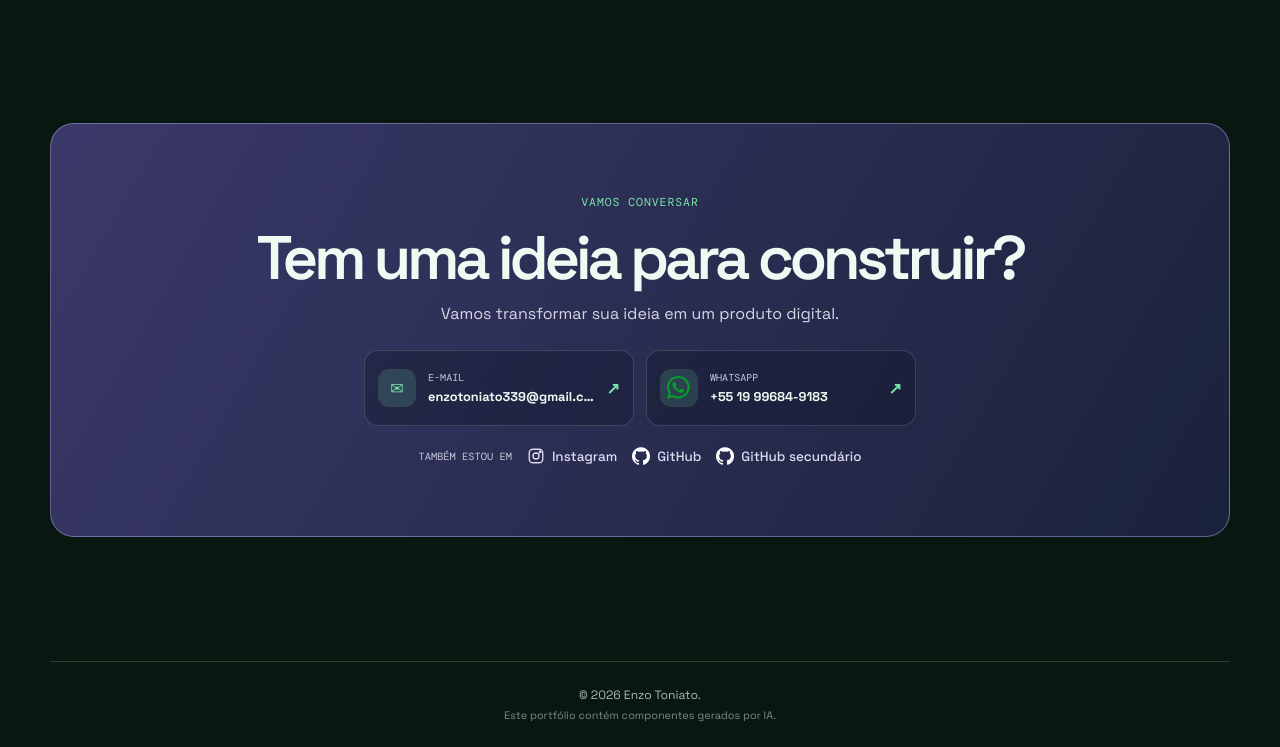
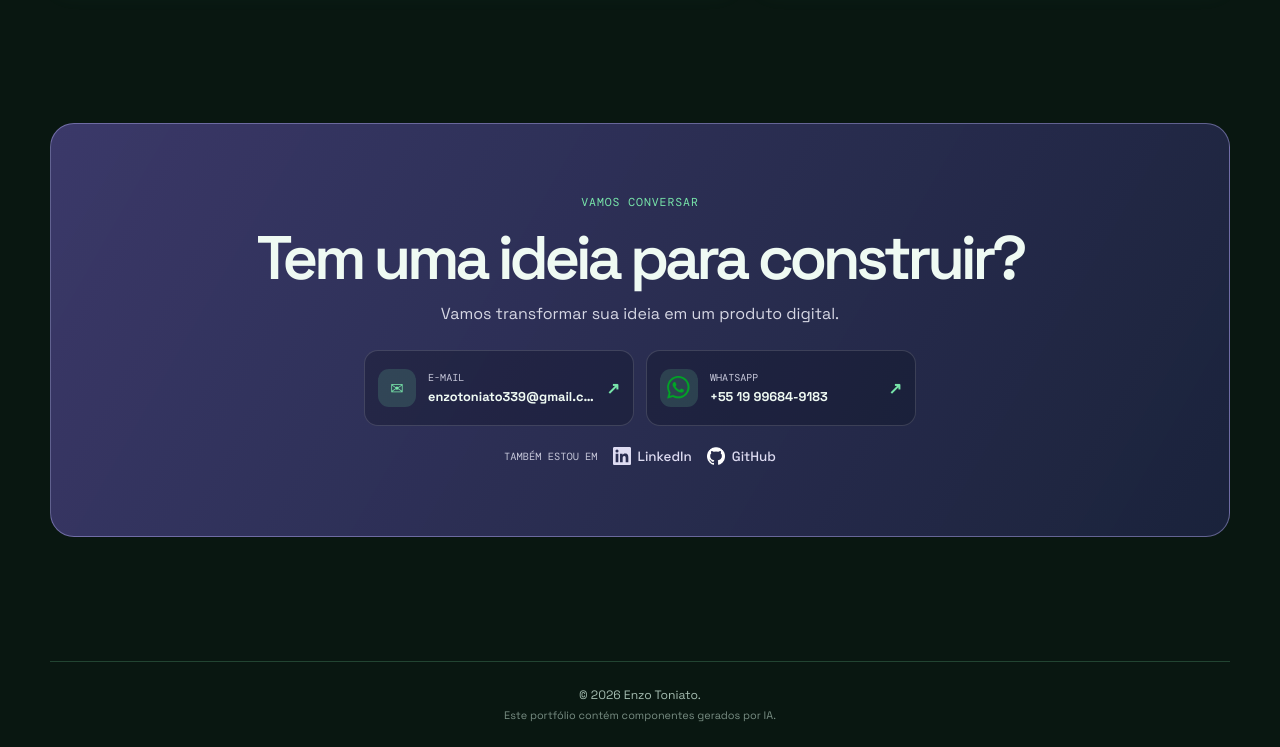
Before and after one commit to EnzoToniato567/Portifolio-EnzoToniato567, a website: page index.html in a window 1280 px wide. Shown: the part 4329-5076 px from the top of the page. Drawn offline with nearby package versions, Linux system fonts and the light colour scheme.

Commit message:
portfolio atualizado

```diff
--- a/index.html
+++ b/index.html
@@ -297,16 +297,12 @@
               19 99684-9183</strong></span><b>↗</b></a>
       </div>
       <div class="social-links" aria-label="Redes sociais"><span>Também estou em</span><a class="social-link"
-          href="https://instagram.com/visel.jar" target="_blank" rel="noopener noreferrer" aria-label="Instagram"><svg
-            viewBox="0 0 24 24" aria-hidden="true">
-            <rect x="3" y="3" width="18" height="18" rx="5"></rect>
-            <circle cx="12" cy="12" r="4"></circle>
-            <circle cx="17.4" cy="6.6" r="1"></circle>
-          </svg><span>Instagram</span></a><a class="social-link" href="https://github.com/EnzoToniato567"
+          href="https://www.linkedin.com/in/enzo-semenssi-toniato-81929b400/?isSelfProfile=true" target="_blank" rel="noopener noreferrer" aria-label="LinkedIn"><svg
+            class="linkedin-icon" viewBox="0 0 24 24" aria-hidden="true">
+            <path d="M20.45 20.45h-3.55v-5.57c0-1.33-.03-3.04-1.85-3.04-1.85 0-2.14 1.45-2.14 2.94v5.67H9.35V9h3.41v1.56h.05c.48-.9 1.64-1.85 3.37-1.85 3.6 0 4.27 2.37 4.27 5.46v6.28zM5.34 7.43a2.06 2.06 0 1 1 0-4.12 2.06 2.06 0 0 1 0 4.12zM7.12 20.45H3.56V9h3.56v11.45zM22.22 0H1.77C.79 0 0 .77 0 1.73v20.54C0 23.23.79 24 1.77 24h20.45c.98 0 1.78-.77 1.78-1.73V1.73C24 .77 23.2 0 22.22 0z"></path>
+          </svg><span>LinkedIn</span></a><a class="social-link" href="https://github.com/EnzoToniato567"
           target="_blank" rel="noopener noreferrer" aria-label="GitHub"><img src="assets/github.png"
-                alt=""><span>GitHub</span></a><a class="social-link" href="https://github.com/ViselBrx"
-              target="_blank" rel="noopener noreferrer" aria-label="GitHub secundário"><img src="assets/github.png"
-                alt=""><span>GitHub secundário</span></a></div>
+                alt=""><span>GitHub</span></a></div>
     </section>
   </main>
 
--- a/styles/style.css
+++ b/styles/style.css
@@ -206,6 +206,7 @@ img { display: block; max-width: 100%; }
 .social-link:hover { color: var(--acid); transform: translateY(-2px); }
 .social-link svg, .social-link img { width: 18px; height: 18px; }
 .social-link svg { fill: none; stroke: currentColor; stroke-width: 1.8; }
+.social-link svg.linkedin-icon { fill: currentColor; stroke: none; }
 .social-link img { object-fit: contain; filter: brightness(0) invert(1); }
 
 .site-footer { display: flex; flex-direction: column; align-items: center; justify-content: center; gap: 5px; width: min(calc(100% - 48px), var(--page-width)); min-height: 86px; margin: 0 auto; border-top: 1px solid var(--line); color: var(--muted); font-size: 0.76rem; text-align: center; }
```
